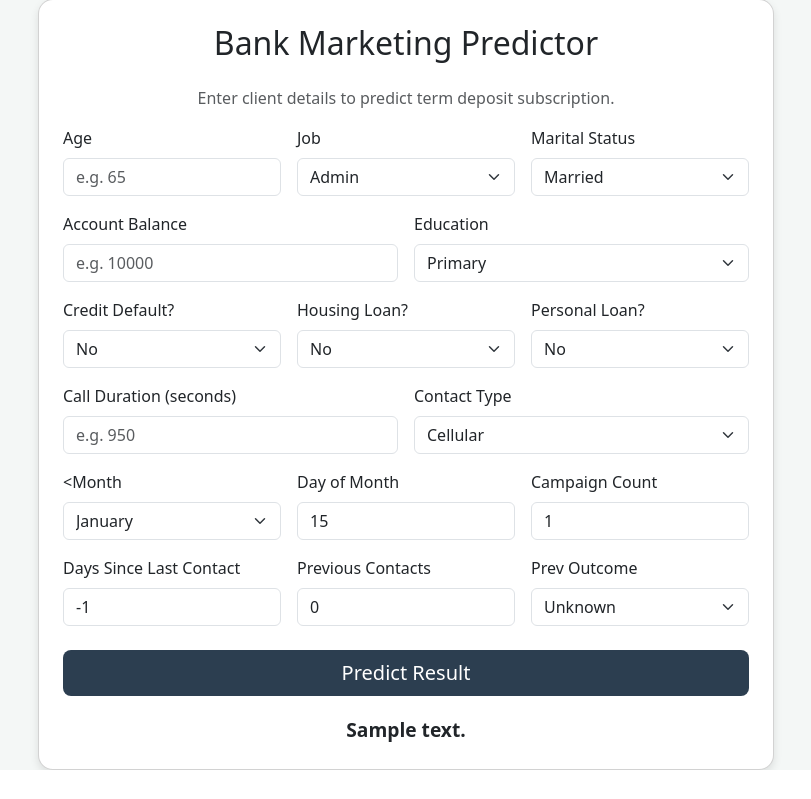
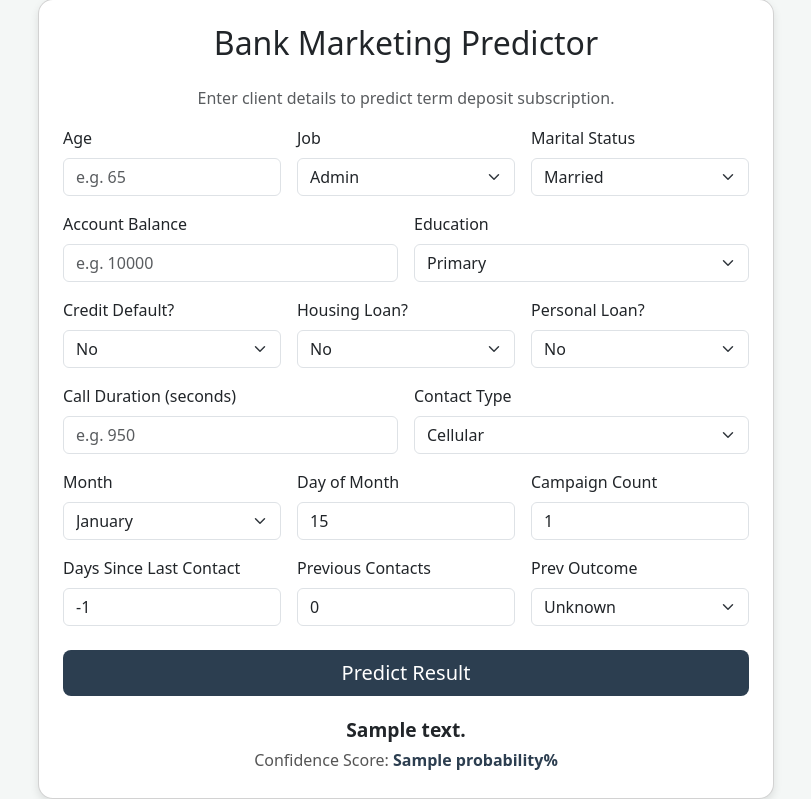
Before and after one commit to boocjefferson/bank-marketing-predictor, a Flask app: template templates/index.html in a window 1280 px wide. Shown: the part 51-850 px from the top of the page, without its empty margins (234-1045 px from the left). Before the commit the page ends 821 px from the top, so only its background shows below. Run offline with Flask 3, Linux system fonts and the light colour scheme; the template is opened without the code that fills it: most values are stand-ins (such as "Sample title", 1, 10 or a date in 2020); parts of the project's set-up code (start-up, migrations or seed data) failed here and were passed over.

Commit message:
- naay gi edit sa app.py and html

```diff
--- a/app.py
+++ b/app.py
@@ -14,6 +14,7 @@ model_columns = joblib.load('model_columns.pkl')
 @app.route('/', methods=['GET', 'POST'])
 def home():
     prediction_text = ""
+    prob_yes = None  # Initialize to None for the GET request
 
     if request.method == 'POST':
         # 2. Capture data from the HTML Form
@@ -50,16 +51,20 @@ def home():
         print(f"Confidence: {probs[0]*100:.1f}% NO | {probs[1]*100:.1f}% YES")
         print("="*40 + "\n")
 
-        # 4. Make the final prediction
+        # 4. Make the final prediction and extract percentage
         pred = model_pipeline.predict(input_dummies)
         result = le.inverse_transform(pred)[0]
 
+        # Grab the 'Yes' probability (index 1) and turn it into a clean percentage
+        prob_yes = round(probs[1] * 100, 2)
+
         if result == 'yes':
-            prediction_text = "Result: This client is LIKELY to subscribe! "
+            prediction_text = "Result: This client is LIKELY to subscribe!"
         else:
-            prediction_text = "Result: This client is UNLIKELY to subscribe. "
+            prediction_text = "Result: This client is UNLIKELY to subscribe."
 
-    return render_template('index.html', prediction_text=prediction_text)
+    # Pass both the text and the probability to the template
+    return render_template('index.html', prediction_text=prediction_text, probability=prob_yes)
 
 if __name__ == '__main__':
     app.run(debug=True)
--- a/templates/index.html
+++ b/templates/index.html
@@ -43,7 +43,6 @@
                                     <option value="technician">Technician</option>
                                     <option value="unemployed">Unemployed</option>
                                     <option value="unknown">Unknown</option>
-                            </select>
                                 </select>
                             </div>
                             <div class="col-md-4">
@@ -108,7 +107,7 @@
 
                             <!-- Date/Previous Campaign -->
                             <div class="col-md-4">
-                                <<label class="form-label">Month</label>
+                                <label class="form-label">Month</label>
                                 <select name="month" class="form-select">
                                     <option value="jan">January</option>
                                     <option value="feb">February</option>
@@ -122,7 +121,6 @@
                                     <option value="oct">October</option>
                                     <option value="nov">November</option>
                                     <option value="dec">December</option>
-                                </select>
                                 </select>
                             </div>
                             <div class="col-md-4">
@@ -159,6 +157,13 @@
 
                     <div class="result text-center">
                         {{ prediction_text }}
+
+                        {% if probability is defined and probability is not none %}
+                            <br>
+                            <span style="font-size: 1rem; font-weight: normal; color: #555;">
+                                Confidence Score: <strong style="color: #2c3e50;">{{ probability }}%</strong>
+                            </span>
+                        {% endif %}
                     </div>
                 </div>
             </div>
```
Lines whose indentation alone changed are shown as unchanged.
